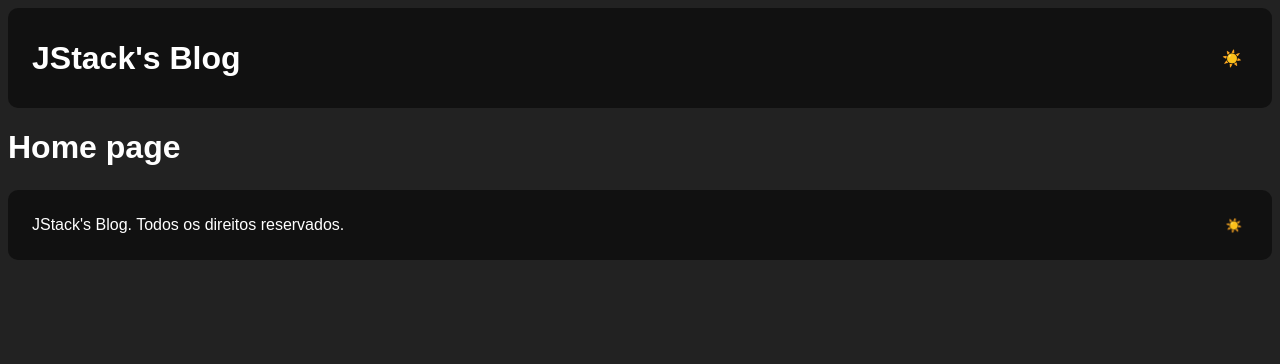
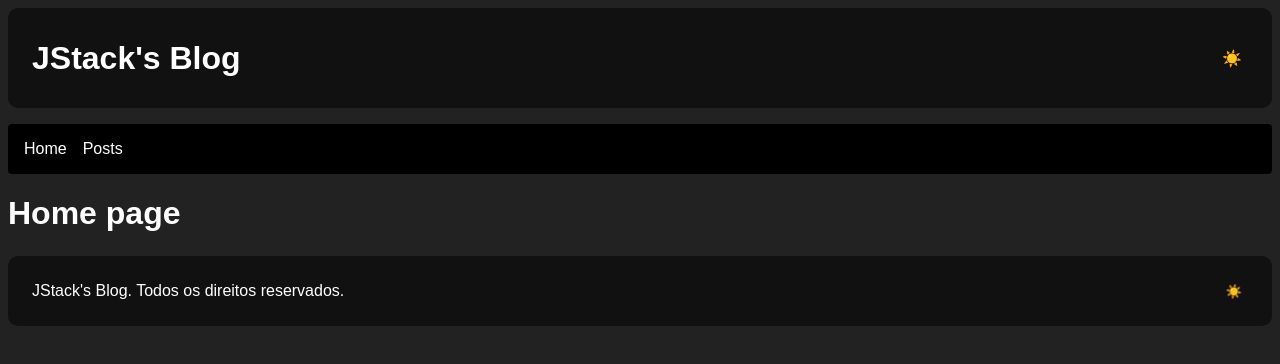
Before and after one commit to andersonkaiti/react-fundamentos, a React app: page / in a window 1280 px wide. Shown: the top 364 px of the page. Built offline with nearby package versions, Linux system fonts and the light colour scheme; the HTML template or start-up script is replaced by a standard one.

Commit message:
:sparkles: feat(exact,Link): move BrowserRouter to app root, add exact to home route and style links with styled-components

```diff
--- a/src/Routes.jsx
+++ b/src/Routes.jsx
@@ -1,22 +1,12 @@
-import { BrowserRouter, Route } from 'react-router-dom'
+import { Route } from 'react-router-dom'
 import Home from './pages/Home'
 import Posts from './pages/Posts'
 
-// Back-end: rotas servem para identificar o recurso a ser acessado
-// Front-end: rotas servem para identificar a página a ser acessada
-
-// Rota: URL
-
-// O React é responsável pela UI, tudo além disso deve ser feito por dependências
-
-// As rotas são componentes
-// Route: rota
-
 export default function Routes() {
   return (
-    <BrowserRouter>
-      <Route component={Home} path="/" />
+    <>
+      <Route component={Home} exact path="/" />
       <Route component={Posts} path="/posts" />
-    </BrowserRouter>
+    </>
   )
 }
--- a/src/components/Layout/index.jsx
+++ b/src/components/Layout/index.jsx
@@ -1,11 +1,18 @@
+import { Link } from 'react-router-dom'
 import Routes from '../../Routes'
 import Footer from '../Footer'
 import Header from '../Header'
+import { Nav } from './styles'
 
 export default function Layout() {
   return (
     <>
       <Header />
+
+      <Nav>
+        <Link to="/">Home</Link>
+        <Link to="/posts">Posts</Link>
+      </Nav>
 
       <Routes />
 
--- /dev/null
+++ b/src/components/Layout/styles.jsx
@@ -0,0 +1,20 @@
+import styled, { css } from 'styled-components'
+
+export const Nav = styled.nav`
+  ${({ theme }) => css`
+    background: #000;
+    margin-top: ${theme.spacing.medium};
+    padding: ${theme.spacing.medium};
+    border-radius: 4px;
+
+    a {
+      color: #fff;
+      text-decoration: none;
+      display: inline-block;
+
+      & ~ a {
+        margin-left: ${theme.spacing.medium};
+      }
+    }
+  `}
+`
--- a/src/main.jsx
+++ b/src/main.jsx
@@ -1,9 +1,12 @@
 import { createRoot } from 'react-dom/client'
+import { BrowserRouter } from 'react-router-dom'
 import App from './App'
 import ThemeProvider from './contexts/ThemeProvider'
 
 createRoot(document.getElementById('root')).render(
   <ThemeProvider>
-    <App propName="propValue" />
+    <BrowserRouter>
+      <App />
+    </BrowserRouter>
   </ThemeProvider>
 )
```
